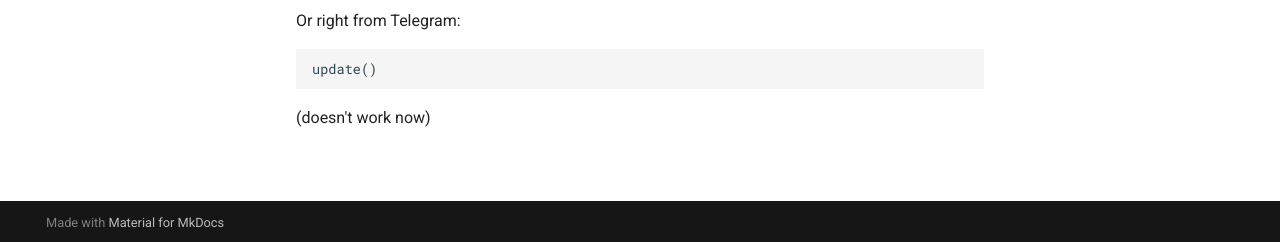
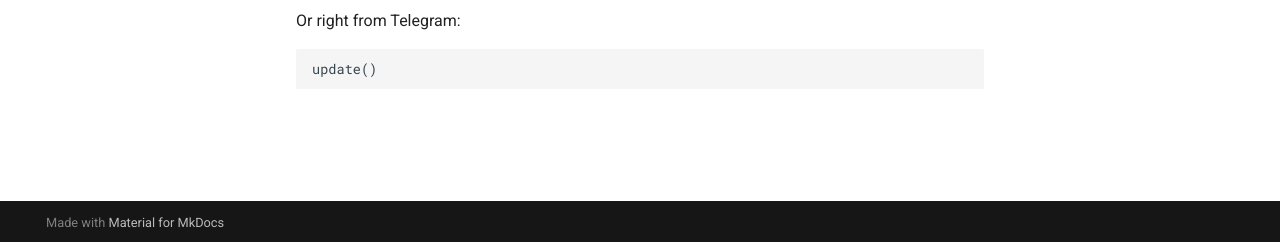
Before and after one commit to tm-a-t/TGPy, an MkDocs documentation site: the page built from guide/docs/installation.md, in a window 1280 px wide. Shown: the part 655-897 px from the top of the page. Built offline with MkDocs 1.6.1 and Material for MkDocs 9.7.7, drawn with Linux system fonts in a browser that asks for light colours.

Commit message:
guide: changes + readme changes

````diff
--- a/guide/docs/installation.md
+++ b/guide/docs/installation.md
@@ -38,5 +38,3 @@ Or right from Telegram:
 ```python
 update()
 ```
-
-(doesn't work now)
````
Also changed, not shown: README.md.
